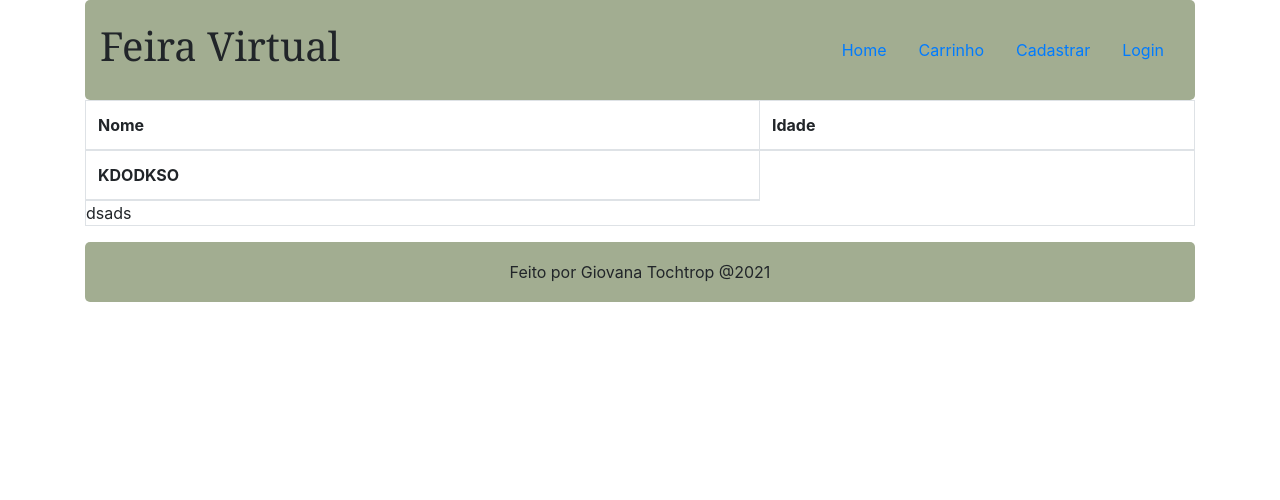
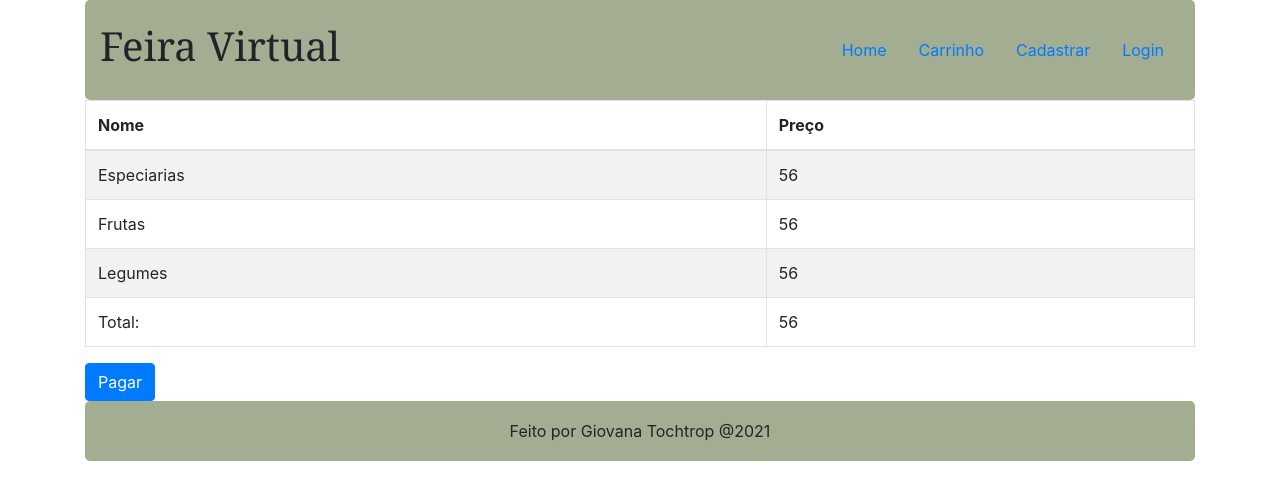
Before and after one commit to giovana-tochtrop06/feira-app, a React (Create React App) app: page /carrinho in a window 1280 px wide. Shown: the top 500 px of the page. Built offline with nearby package versions, Linux system fonts and the light colour scheme.

Commit message:
Cria pag Carrinho

```diff
--- a/src/pages/car/Car.jsx
+++ b/src/pages/car/Car.jsx
@@ -1,10 +1,10 @@
 import React from 'react';
-import {Table, } from 'react-bootstrap';
+import { Table, Button } from 'react-bootstrap';
 
 const Car = () => {
   const total = [
 
-  ]
+  ];
 
   return(
     <div className="App">
@@ -12,16 +12,29 @@ const Car = () => {
         <thead>
           <tr>
             <th>Nome</th>
-                <th>Idade</th>
-              </tr>
-              <tr>
-                <th>KDODKSO</th>
+            <th>Preço</th>
           </tr>
         </thead>
         <tbody>
-              dsads
+          <tr>
+            <td>Especiarias</td>
+            <td>56</td>
+          </tr>
+          <tr>
+            <td>Frutas</td>
+            <td>56</td>
+          </tr>
+          <tr>
+            <td>Legumes</td>
+            <td>56</td>
+          </tr>
+          <tr>
+            <td>Total:</td>
+            <td>56</td>
+          </tr>
         </tbody>
       </Table>
+      <Button> Pagar </Button>
     </div>
   );
 };
```
Lines whose indentation alone changed are shown as unchanged.
